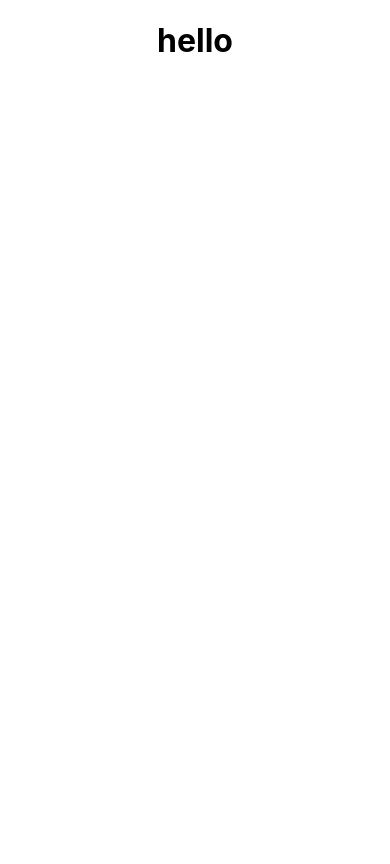
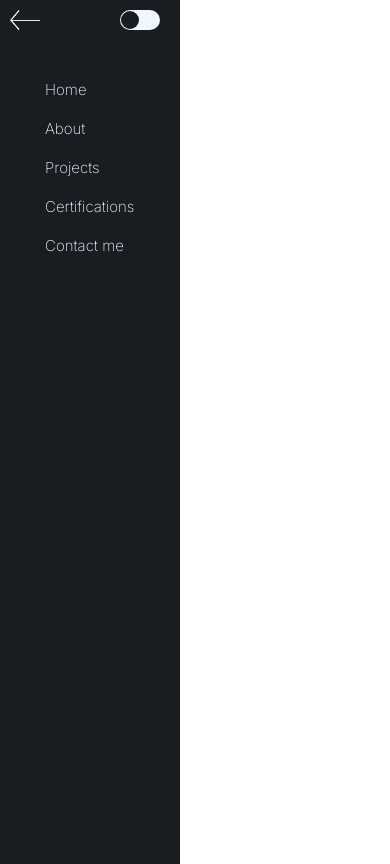
Before and after one commit to dineshveguru/portfolio_remastered, a React (Create React App) app: page / in a window 390 px wide. Built offline with nearby package versions, Linux system fonts and the light colour scheme.

Commit message:
made navbar

```diff
--- a/public/index.html
+++ b/public/index.html
@@ -15,6 +15,12 @@
       user's mobile device or desktop. See https://developers.google.com/web/fundamentals/web-app-manifest/
     -->
     <link rel="manifest" href="%PUBLIC_URL%/manifest.json" />
+    <link rel="preconnect" href="https://fonts.googleapis.com" />
+    <link rel="preconnect" href="https://fonts.gstatic.com" crossorigin />
+    <link
+      href="https://fonts.googleapis.com/css2?family=Inter:wght@100;200;300;400&display=swap"
+      rel="stylesheet"
+    />
     <!--
       Notice the use of %PUBLIC_URL% in the tags above.
       It will be replaced with the URL of the `public` folder during the build.
--- a/src/App.js
+++ b/src/App.js
@@ -1,10 +1,14 @@
-import logo from "./logo.svg";
-import "./App.css";
+import Navbar from "./components/Navbar";
+import React from "react";
 
 function App() {
+  const [mode, setMode] = React.useState(true);
+  function changeMode() {
+    setMode((prevMode) => !prevMode);
+  }
   return (
     <div className="App">
-      <h1>hello</h1>
+      <Navbar mode={mode} onChange={changeMode} />
     </div>
   );
 }
--- /dev/null
+++ b/src/components/Navbar.js
@@ -0,0 +1,31 @@
+import "./components.css";
+import Toggle from "./Toggle";
+
+function Navbar(props) {
+  const color = props.mode ? "dark" : "light";
+  const theme = props.mode ? "light" : "dark";
+  let themes = {
+    color: color,
+    theme: theme,
+  };
+  return (
+    <div className={`nav-bar--container ${color}`} onClick={props.onChange}>
+      <div className="nav-items--container">
+        <ul>
+          <li>Home</li>
+          <li>About</li>
+          <li>Projects</li>
+          <li>Certifications</li>
+          <li>Contact me</li>
+        </ul>
+      </div>
+      <Toggle {...themes} />
+      <img
+        src={require(`../asset/arrow_${theme}.png`)}
+        className="arrow--image"
+      />
+    </div>
+  );
+}
+
+export default Navbar;
--- /dev/null
+++ b/src/components/Toggle.js
@@ -0,0 +1,15 @@
+import "./components.css";
+
+function Toggle(props) {
+  return (
+    <div className="toggle-up-container">
+      <div className={`Toggle--container ${props.theme}`}>
+        <div
+          className={`toggle-button toggle-${props.color} ${props.color}`}
+        ></div>
+      </div>
+    </div>
+  );
+}
+
+export default Toggle;
--- /dev/null
+++ b/src/components/components.css
@@ -0,0 +1,115 @@
+html{
+    font-size: 62.5%;
+}
+
+body{
+    font-family: 'Inter', sans-serif;
+    position: relative;
+}
+
+*{
+    margin: 0;
+    padding: 0;
+}
+
+.nav-bar--container{
+    width: 100%;
+    display: flex;
+    justify-content: center;
+    padding-top: 1rem;
+    padding-bottom: 1rem;
+    position: relative;
+    transition: all 0.3s;
+
+}
+
+.dark{
+    background-color: #191D22;
+    color: aliceblue;
+}
+
+.light{
+    background-color: aliceblue;
+    color: #191D22;
+}
+.nav-items--container{
+    width: 50%;
+    font-weight: 200;
+}
+
+.nav-items--container ul{
+    display: flex;
+    justify-content: space-between;
+    list-style-type: none;
+    font-size: 1.5rem;
+}
+
+.Toggle--container{
+    width: 4rem;
+    height: 2rem;
+    border-radius: 1rem;
+    position: relative;
+}
+
+.toggle-button{
+    width: 1.8rem;
+    height: 1.8rem;
+    position: absolute;
+    border-radius: 1rem;
+
+}
+
+
+.toggle-dark{
+    left: 0.1rem;
+    top: 0.1rem;
+}
+
+.toggle-light{
+    right: 0.1rem;
+    top: 0.1rem;
+
+}
+
+.toggle-up-container{
+    position: absolute;
+    right: 2rem;
+    cursor: pointer;
+}
+
+.arrow--image{
+    display: none;
+}
+
+
+@media screen and (max-width: 800px) {
+    .nav-bar--container{
+        height: 100vh;
+        width: 18rem;
+        position: absolute;
+        left: -16rem;
+        transition: all 0.3s;
+    }
+
+    .nav-bar--container:hover{
+        left: 0;
+    }
+
+    .nav-items--container ul{
+        flex-direction: column;
+        padding-top: 5rem;
+    }
+
+    .nav-items--container li{
+        padding-top: 2rem;
+    }
+
+    .arrow--image{
+        display: block;
+        width: 3rem;
+        height: 2rem;
+        position: absolute;
+        left: 1rem;
+        transform: rotate(180deg);
+    }
+}
```
Also changed, not shown: src/asset/arrow_dark.png (added), src/asset/arrow_light.png (added).
